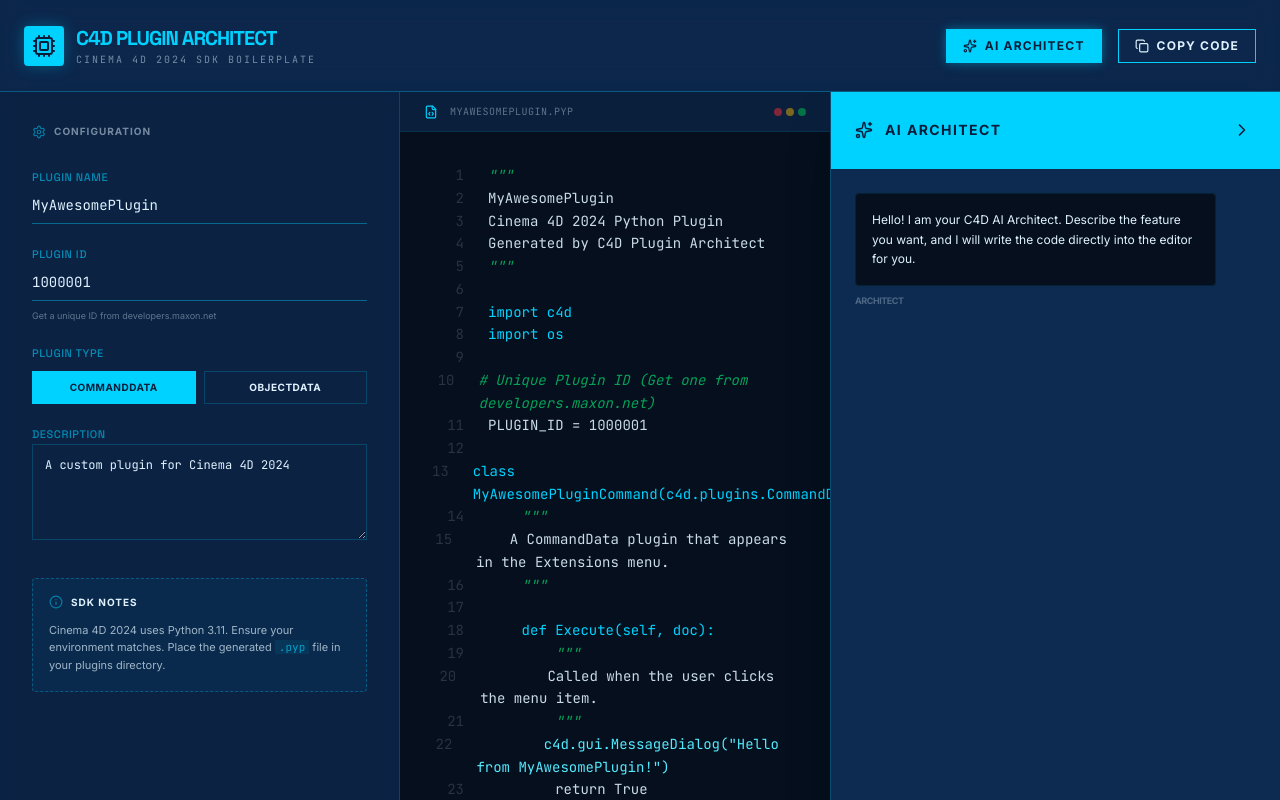
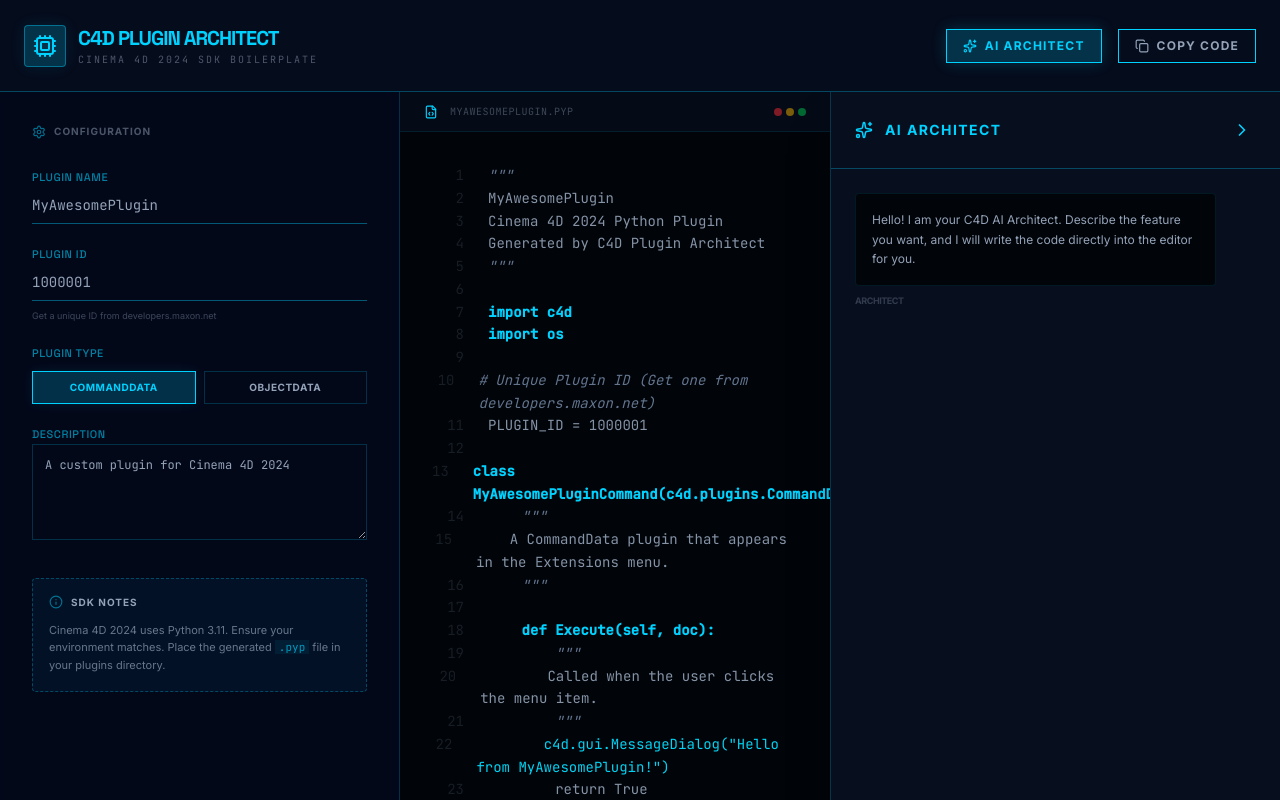
Before and after one commit to LesIsaak/C4D-PlugIn-Architect, a React (Vite) app: page / in a window 1280 px wide. Shown: the top 800 px of the page. Built offline with nearby package versions, Linux system fonts and the light colour scheme.

Commit message:
refactor: Update visual theme and styling
Adjusted color palette and background patterns to enhance the application's visual theme. Modified element styling for better contrast and user experience.

```diff
--- a/src/App.tsx
+++ b/src/App.tsx
@@ -235,7 +235,7 @@
       {/* Header Grid */}
       <header className="border-b border-blueprint-accent/30 p-6 flex justify-between items-center bg-blueprint-panel/80 backdrop-blur-md sticky top-0 z-50">
         <div className="flex items-center gap-3">
-          <div className="p-2 bg-blueprint-accent text-blueprint-bg rounded-sm shadow-[0_0_15px_rgba(0,210,255,0.3)]">
+          <div className="p-2 bg-blueprint-accent/20 text-blueprint-accent border border-blueprint-accent/40 rounded-sm shadow-[0_0_15px_rgba(0,210,255,0.1)]">
             <Cpu size={24} />
           </div>
           <div>
@@ -246,14 +246,14 @@
         <div className="flex gap-4">
           <button
             onClick={() => setIsChatOpen(!isChatOpen)}
-            className={`flex items-center gap-2 px-4 py-2 border border-blueprint-accent transition-all text-xs uppercase font-bold tracking-widest ${isChatOpen ? 'bg-blueprint-accent text-blueprint-bg shadow-[0_0_10px_rgba(0,210,255,0.4)]' : 'hover:bg-blueprint-accent hover:text-blueprint-bg'}`}
+            className={`flex items-center gap-2 px-4 py-2 border border-blueprint-accent transition-all text-xs uppercase font-bold tracking-widest ${isChatOpen ? 'bg-blueprint-accent/20 text-blueprint-accent shadow-[0_0_15px_rgba(0,210,255,0.2)]' : 'hover:bg-blueprint-accent/10'}`}
           >
             <Sparkles size={14} />
             AI Architect
           </button>
           <button
             onClick={handleCopy}
-            className="flex items-center gap-2 px-4 py-2 border border-blueprint-accent hover:bg-blueprint-accent hover:text-blueprint-bg transition-all text-xs uppercase font-bold tracking-widest"
+            className="flex items-center gap-2 px-4 py-2 border border-blueprint-accent hover:bg-blueprint-accent/10 transition-all text-xs uppercase font-bold tracking-widest"
           >
             {copied ? <Check size={14} /> : <Copy size={14} />}
             {copied ? 'Copied' : 'Copy Code'}
@@ -304,7 +304,7 @@
                       }}
                       className={`px-3 py-2 text-[10px] font-bold uppercase tracking-wider border transition-all ${
                         config.type === type
-                        ? 'bg-blueprint-accent text-blueprint-bg border-blueprint-accent'
+                        ? 'bg-blueprint-accent/20 text-blueprint-accent border-blueprint-accent shadow-[0_0_10px_rgba(0,210,255,0.1)]'
                         : 'border-blueprint-accent/20 hover:border-blueprint-accent/60'
                       }`}
                     >
@@ -373,11 +373,13 @@
                   </span>
                   <span className={
                     line.trim().startsWith('#') || line.trim().startsWith('"""')
-                    ? 'text-green-400/70 italic'
+                    ? 'text-slate-500 italic'
                     : line.includes('class') || line.includes('def') || line.includes('import')
-                    ? 'text-blueprint-accent'
+                    ? 'text-blueprint-accent font-bold'
                     : line.includes('c4d')
-                    ? 'text-cyan-300'
+                    ? 'text-cyan-400'
+                    : line.includes('"') || line.includes("'")
+                    ? 'text-emerald-400'
                     : 'text-blueprint-text/90'
                   }>
                     {line}
@@ -397,14 +399,14 @@
               exit={{ width: 0, opacity: 0 }}
               className="border-l border-blueprint-accent/20 bg-blueprint-panel flex flex-col overflow-hidden relative shadow-2xl"
             >
-              <div className="p-6 border-b border-blueprint-accent/30 flex items-center justify-between bg-blueprint-accent text-blueprint-bg">
+              <div className="p-6 border-b border-blueprint-accent/30 flex items-center justify-between bg-blueprint-panel">
                 <div className="flex items-center gap-3">
-                  <Sparkles size={18} />
-                  <h2 className="text-sm font-bold uppercase tracking-widest">AI Architect</h2>
+                  <Sparkles size={18} className="text-blueprint-accent" />
+                  <h2 className="text-sm font-bold uppercase tracking-widest text-blueprint-accent">AI Architect</h2>
                 </div>
                 <button
                   onClick={() => setIsChatOpen(false)}
-                  className="p-1 hover:bg-white/10 rounded-sm transition-colors"
+                  className="p-1 hover:bg-blueprint-accent/10 rounded-sm transition-colors text-blueprint-accent"
                 >
                   <ChevronRight size={20} />
                 </button>
@@ -415,7 +417,7 @@
                   <div key={i} className={`flex flex-col ${msg.role === 'user' ? 'items-end' : 'items-start'}`}>
                     <div className={`max-w-[90%] p-4 rounded-sm text-xs leading-relaxed ${
                       msg.role === 'user'
-                      ? 'bg-blueprint-accent text-blueprint-bg'
+                      ? 'bg-blueprint-accent/10 text-blueprint-accent border border-blueprint-accent/30'
                       : 'bg-blueprint-code text-blueprint-text border border-blueprint-accent/10'
                     }`}>
                       {msg.text.split('\n').map((line, j) => (
@@ -474,12 +476,12 @@
           height: 8px;
         }
         .custom-scrollbar::-webkit-scrollbar-track {
-          background: #050f1d;
+          background: var(--color-blueprint-code);
         }
         .custom-scrollbar::-webkit-scrollbar-thumb {
-          background: #0d2a50;
+          background: var(--color-blueprint-panel);
           border-radius: 4px;
-          border: 1px solid rgba(0, 210, 255, 0.1);
+          border: 1px solid var(--color-blueprint-line-strong);
         }
         .custom-scrollbar::-webkit-scrollbar-thumb:hover {
           background: #00d2ff22;
--- a/src/index.css
+++ b/src/index.css
@@ -6,20 +6,24 @@
   --font-mono: "JetBrains Mono", ui-monospace, SFMono-Regular, monospace;
   --font-display: "Space Grotesk", sans-serif;
 
-  --color-blueprint-bg: #0a1e3b;
-  --color-blueprint-panel: #0d2a50;
+  --color-blueprint-bg: #020617;
+  --color-blueprint-panel: #070e1e;
   --color-blueprint-accent: #00d2ff;
-  --color-blueprint-text: #e0f2fe;
-  --color-blueprint-code: #050f1d;
-  --color-blueprint-line: rgba(0, 210, 255, 0.2);
+  --color-blueprint-text: #94a3b8;
+  --color-blueprint-code: #010409;
+  --color-blueprint-line: rgba(0, 210, 255, 0.03);
+  --color-blueprint-line-strong: rgba(0, 210, 255, 0.07);
 }
 
 @layer base {
   body {
     @apply bg-blueprint-bg text-blueprint-text;
     background-image:
+      linear-gradient(var(--color-blueprint-line-strong) 1px, transparent 1px),
+      linear-gradient(90deg, var(--color-blueprint-line-strong) 1px, transparent 1px),
       linear-gradient(var(--color-blueprint-line) 1px, transparent 1px),
       linear-gradient(90deg, var(--color-blueprint-line) 1px, transparent 1px);
-    background-size: 40px 40px;
+    background-size: 100px 100px, 100px 100px, 20px 20px, 20px 20px;
+    background-attachment: fixed;
   }
 }
```
